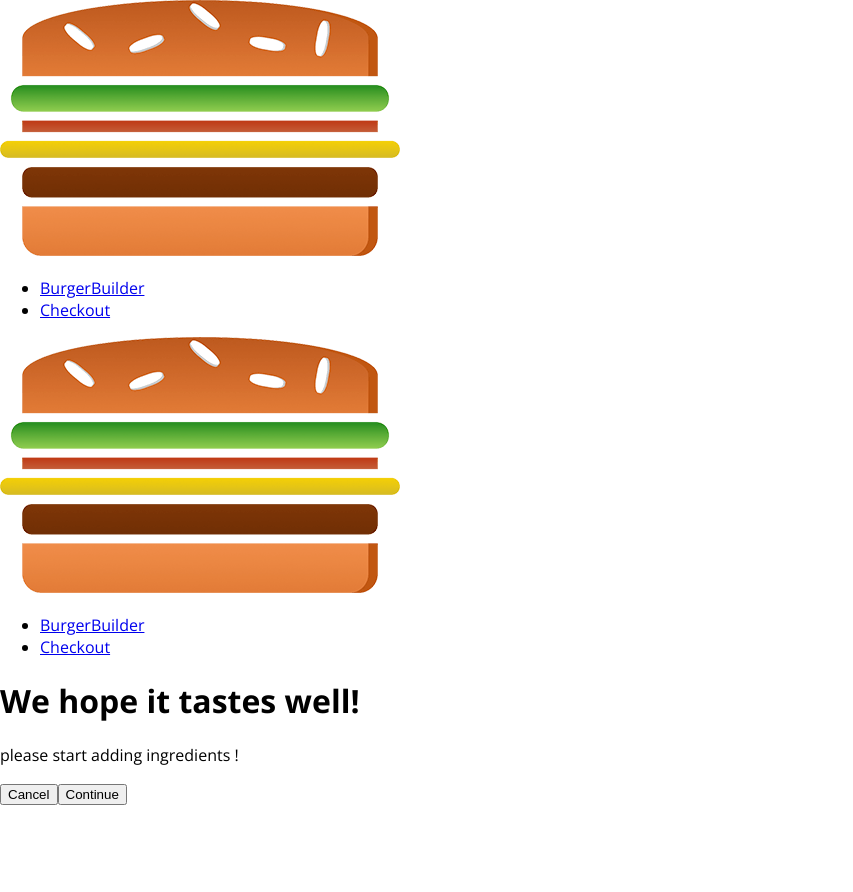
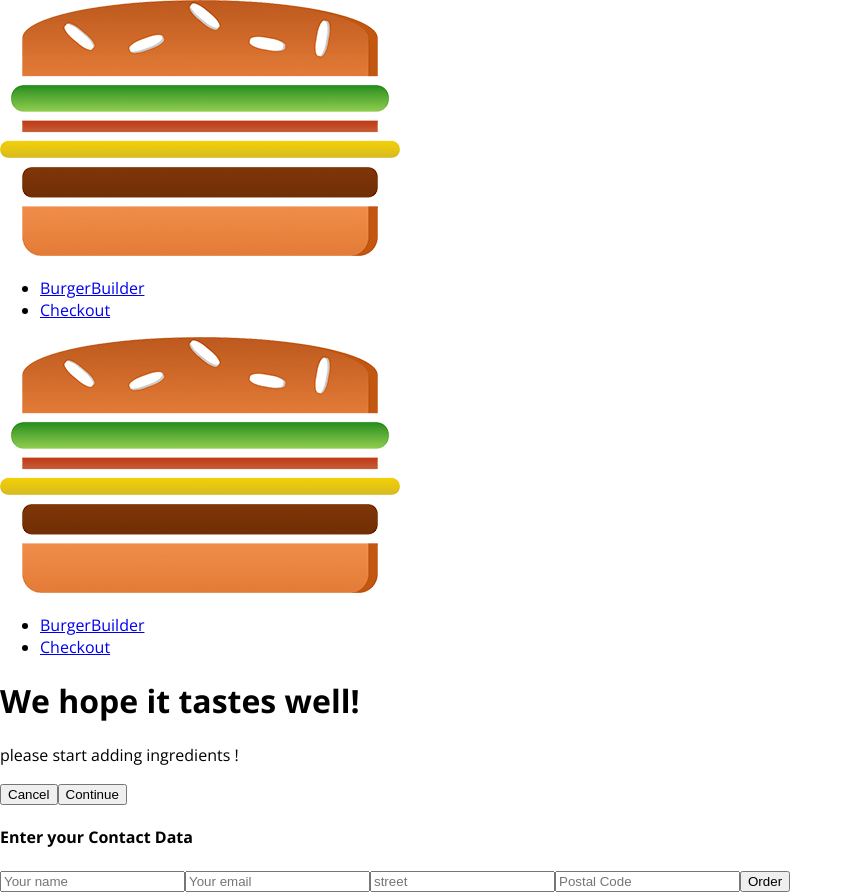
Before and after one commit to 3abdawy/burger-builder, a React app: page /checkout in a window 1280 px wide. Both pictures are taken after a click on the button "Continue". Shown: the whole page, without its empty margins (0-853 px from the left). Before the commit the page ends 805 px from the top, so only its background shows below. Built offline with nearby package versions, Linux system fonts and the light colour scheme.

Commit message:
'Added-Checkout'

```diff
--- a/src/containers/BurgerBuilder/BurgerBuilder.js
+++ b/src/containers/BurgerBuilder/BurgerBuilder.js
@@ -94,33 +94,12 @@
 
   purchaseContinueHandler = () => {
     // alert("You Continue");
-    // this.setState({ loading: true });
-    // const order = {
-    //   ingredients: this.state.ingredients,
-    //   price: this.state.totalPrice,
-    //   customer: {
-    //     name: "Aelabd",
-    //     address: {
-    //       street: "hegaz st",
-    //       zipCode: "11103",
-    //       country: "Egypt"
-    //     },
-    //     email: "test@test.com"
-    //   },
-    //   deliveryMethod: "fastest"
-    // };
-    // axios
-    //   .post("/orders.json", order)
-    //   .then(response => {
-    //     this.setState({ loading: false, purchasing: false });
-    //   })
-    //   .catch(error => {
-    //     this.setState({ loading: false, purchasing: false });
-    //   });
+
     const queryParams = [];
     for (let i in this.state.ingredients){
       queryParams.push(encodeURIComponent(i)+"=" + encodeURIComponent(this.state.ingredients[i]));
     }
+    queryParams.push('price='+this.state.totalPrice);
     const queryString = queryParams.join('&');
 
     this.props.history.push({
--- a/src/containers/Checkout/Checkout.js
+++ b/src/containers/Checkout/Checkout.js
@@ -1,24 +1,29 @@
 import React, { Component } from "react";
+import { Route } from "react-router-dom";
+
 import CheckoutSummary from "../../components/Order/CheckoutSummary/CheckoutSummary";
+import ContactData from "../../containers/Checkout/ContactData/ContactData";
 
 class Checkout extends Component {
   state = {
-    ingredients: {
-      salad: 1,
-      meat: 1,
-      cheese: 1,
-      bacon: 1
-    }
+    ingredients: null,
+    totalPrice: 0
   };
 
-  componentDidMount() {
+  componentWillMount() {
     const query = new URLSearchParams(this.props.location.search);
     const ingredients = {};
+    let price = 0;
     for (let param of query.entries()) {
       //[ 'salad', '1']
-      ingredients[param[0]] = + param[1];
+      if(param [0] === 'price'){
+        price = param[1];
+      } else{
+        ingredients[param[0]] = +param[1];
+      }
+
     }
-    this.setState({ ingredients: ingredients });
+    this.setState({ ingredients: ingredients ,totalPrice : price });
   }
 
   checkoutCancelledHandler = () => {
@@ -36,6 +41,10 @@
           onCheckoutCancelled={this.checkoutCancelledHandler}
           onCheckoutContinued={this.checkoutContinuedHandler}
         />
+        <Route
+          path={this.props.match.path + "/contact-data"}
+          render={(props)=>(<ContactData ingredients={this.state.ingredients} price = {this.state.totalPrice} {...props}/>)}
+        />
       </div>
     );
   }
--- /dev/null
+++ b/src/containers/Checkout/ContactData/ContactData.css
@@ -0,0 +1,19 @@
+.ContactData {
+  margin: 20px auto;
+  width: 80%;
+  text-align: center;
+  box-shadow: 0 2px 3px #ccc;
+  border: 1px solid #eee;
+  padding: 10px;
+  box-sizing: border-box;
+}
+
+.Input {
+  display: block;
+}
+
+@media (min-width: 600px) {
+  .ContactData {
+    width: 500px;
+  }
+}
--- /dev/null
+++ b/src/containers/Checkout/ContactData/ContactData.js
@@ -0,0 +1,89 @@
+import React, { Component } from "react";
+import Button from "../../../components/UI/Button/Button";
+import Spinner from "../../../components/UI/Spinner/Spinner";
+import classes from "./ContactData.css";
+import axios from "../../../axios-orders";
+
+class ContactData extends Component {
+  state = {
+    name: "",
+    email: "",
+    address: {
+      street: "",
+      postalCode: ""
+    },
+    loading: false
+  };
+
+  orderHandler = event => {
+    event.preventDefault();
+    this.setState({ loading: true });
+    const order = {
+      ingredients: this.props.ingredients,
+      price: this.props.totalPrice,
+      customer: {
+        name: "Aelabd",
+        address: {
+          street: "hegaz st",
+          zipCode: "11103",
+          country: "Egypt"
+        },
+        email: "test@test.com"
+      },
+      deliveryMethod: "fastest"
+    };
+    axios
+      .post("/orders.json", order)
+      .then(response => {
+        this.setState({ loading: false });
+        this.props.history.push('/');
+      })
+      .catch(error => {
+        this.setState({ loading: false });
+      });
+  };
+  render() {
+    let form = (
+      <form>
+        <input
+          className={classes.Input}
+          type="text"
+          name="name"
+          placeholder="Your name"
+        />
+        <input
+          className={classes.Input}
+          type="text"
+          name="email"
+          placeholder="Your email"
+        />
+        <input
+          className={classes.Input}
+          type="text"
+          name="street"
+          placeholder="street"
+        />
+        <input
+          className={classes.Input}
+          type="text"
+          name="postal"
+          placeholder="Postal Code"
+        />
+        <Button clicked={this.orderHandler} btnType="Success">
+          Order
+        </Button>
+      </form>
+    );
+    if (this.state.loading) {
+      form = <Spinner />;
+    }
+    return (
+      <div className={classes.ContactData}>
+        <h4>Enter your Contact Data</h4>
+        {form}
+      </div>
+    );
+  }
+}
+
+export default ContactData;
```
